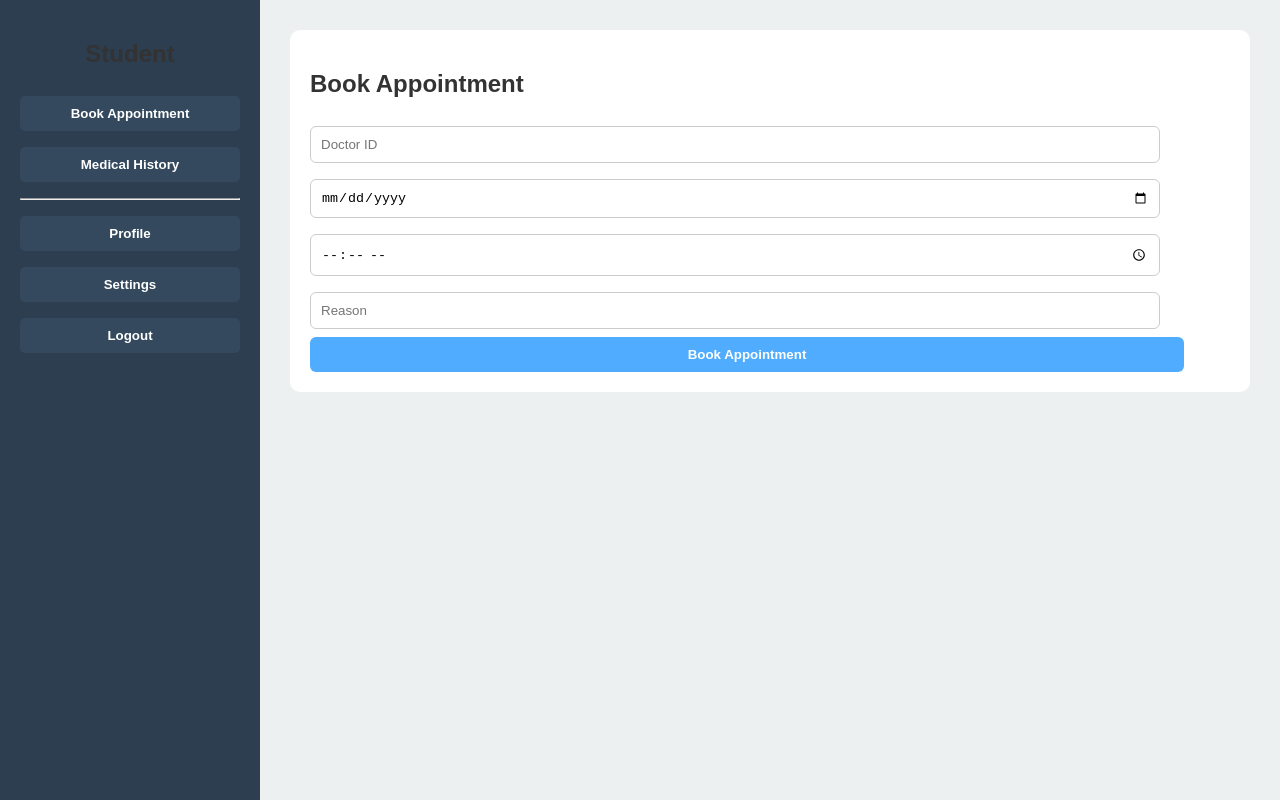
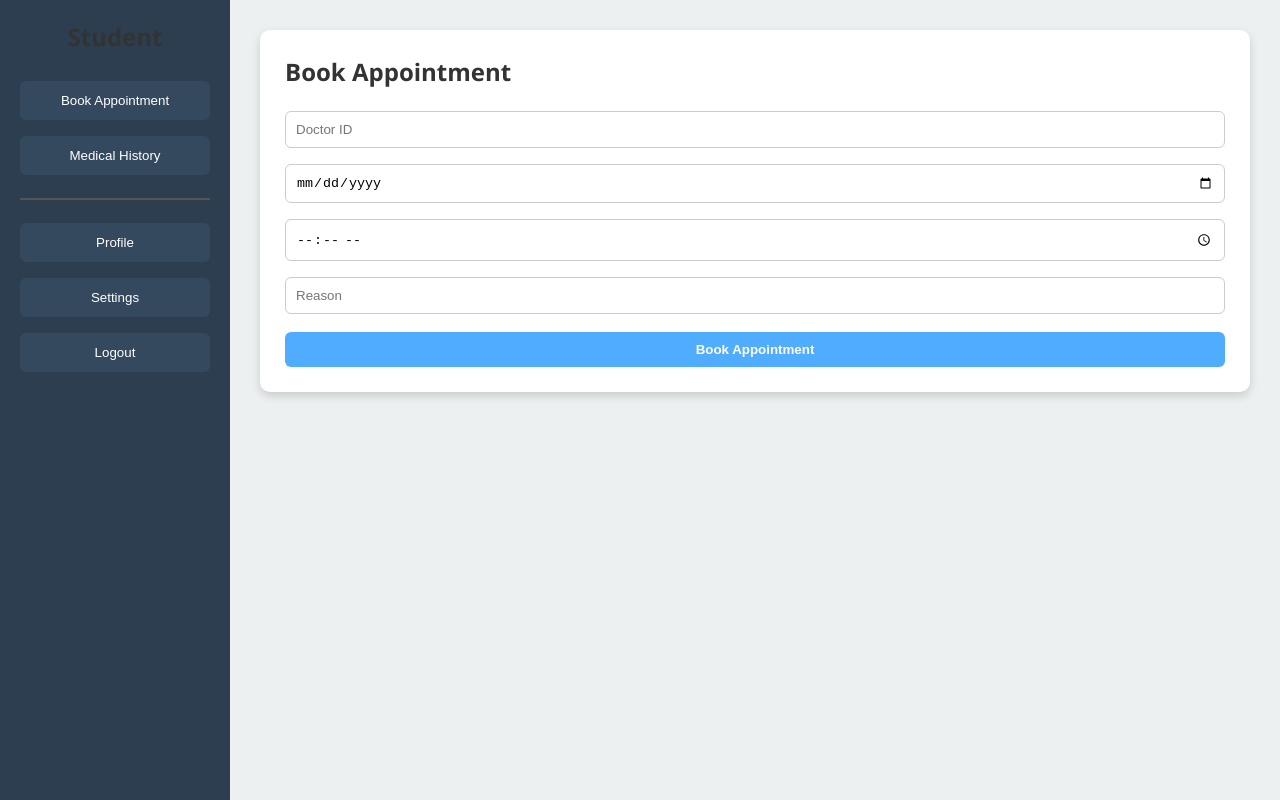
Before and after one commit to NanduriABHIRAM/health-center-app, a plain HTML site: page frontend/book.appointment.html in a window 1280 px wide. Drawn offline with Linux system fonts and the light colour scheme.

Commit message:
added UI screens and made a demo database also made login screen better

```diff
--- a/frontend/css/styles.css
+++ b/frontend/css/styles.css
@@ -1,39 +1,68 @@
-body {
-    font-family: Arial, sans-serif;
-    background: linear-gradient(to right, #4facfe, #00f2fe);
+/* RESET */
+* {
     margin: 0;
     padding: 0;
+    box-sizing: border-box;
 }
 
-
-.container {
-    width: 350px;
-    margin: 100px auto;
-    background: white;
-    padding: 25px;
-    border-radius: 10px;
-    box-shadow: 0px 4px 15px rgba(0,0,0,0.2);
-    text-align: center;
+/* BODY */
+body {
+    font-family: 'Segoe UI', Arial, sans-serif;
+    background: linear-gradient(to right, #4facfe, #00f2fe);
+    height: 100vh;
 }
 
-/* Headings */
-h1, h2 {
+/* ================= LOGIN ================= */
+
+.login-container {
+    display: flex;
+    justify-content: center;
+    align-items: center;
+    height: 100vh;
+}
+
+/* LOGIN CARD */
+.login-card {
+    width: 360px;
+    background: white;
+    padding: 30px;
+    border-radius: 12px;
+    text-align: center;
+    box-shadow: 0px 10px 30px rgba(0,0,0,0.2);
+    animation: fadeIn 0.6s ease-in-out;
+}
+
+/* TITLE */
+.login-card h1 {
+    margin-bottom: 5px;
     color: #333;
 }
 
-/* Inputs */
-input, select {
-    width: 90%;
+.subtitle {
+    color: gray;
+    margin-bottom: 20px;
+}
+
+/* INPUTS */
+.login-card input,
+.login-card select {
+    width: 100%;
     padding: 10px;
-    margin: 8px 0;
+    margin: 10px 0;
     border-radius: 6px;
     border: 1px solid #ccc;
     outline: none;
+    transition: 0.2s;
 }
 
-/* Button */
-button {
-    width: 95%;
+.login-card input:focus,
+.login-card select:focus {
+    border-color: #4facfe;
+}
+
+/* BUTTON */
+.login-card button {
+    width: 100%;
     padding: 10px;
     background: #4facfe;
     border: none;
@@ -44,28 +73,123 @@ button {
     transition: 0.3s;
 }
 
-button:hover {
+.login-card button:hover {
     background: #007bff;
 }
 
-
+/* MESSAGE */
 #msg {
     margin-top: 10px;
     color: red;
 }
 
+/* ================= DASHBOARD ================= */
+
+.layout {
+    display: flex;
+    height: 100vh;
+}
+
+/* SIDEBAR */
+.sidebar {
+    width: 230px;
+    background: #2c3e50;
+    color: white;
+    padding: 20px;
+    display: flex;
+    flex-direction: column;
+}
+
+.sidebar h2 {
+    text-align: center;
+    margin-bottom: 20px;
+}
+
+/* SIDEBAR BUTTONS */
+.sidebar button {
+    width: 100%;
+    margin: 8px 0;
+    padding: 12px;
+    border: none;
+    background: #34495e;
+    color: white;
+    cursor: pointer;
+    border-radius: 6px;
+    transition: 0.3s;
+}
+
+.sidebar button:hover {
+    background: #1abc9c;
+}
+
+/* SEPARATOR */
+.sidebar hr {
+    margin: 15px 0;
+    border: 0.5px solid #555;
+}
+
+/* MAIN AREA */
+.main {
+    flex: 1;
+    padding: 30px;
+    background: #ecf0f1;
+    overflow-y: auto;
+}
+
+/* SECTION BOX */
+.section {
+    background: white;
+    padding: 25px;
+    border-radius: 10px;
+    box-shadow: 0px 4px 10px rgba(0,0,0,0.15);
+}
+
+/* HEADINGS */
+h2 {
+    margin-bottom: 15px;
+    color: #333;
+}
+
+/* INPUTS INSIDE DASHBOARD */
+.section input {
+    width: 100%;
+    padding: 10px;
+    margin: 8px 0;
+    border-radius: 6px;
+    border: 1px solid #ccc;
+}
+
+/* BUTTON INSIDE DASHBOARD */
+.section button {
+    width: 100%;
+    padding: 10px;
+    background: #4facfe;
+    border: none;
+    color: white;
+    font-weight: bold;
+    border-radius: 6px;
+    cursor: pointer;
+    margin-top: 10px;
+}
+
+.section button:hover {
+    background: #007bff;
+}
+
+/* ================= TABLE ================= */
 
 table {
-    width: 80%;
-    margin: 30px auto;
+    width: 100%;
+    margin-top: 20px;
     border-collapse: collapse;
     background: white;
-    box-shadow: 0px 4px 10px rgba(0,0,0,0.2);
+    border-radius: 8px;
+    overflow: hidden;
+    box-shadow: 0px 4px 10px rgba(0,0,0,0.15);
 }
 
 th, td {
     padding: 12px;
-    border: 1px solid #ddd;
     text-align: center;
 }
 
@@ -73,49 +197,32 @@ th {
     background: #4facfe;
     color: white;
 }
-/* Layout */
-.layout {
-    display: flex;
-    height: 100vh;
+
+tr:nth-child(even) {
+    background: #f2f2f2;
 }
 
-/* Sidebar */
-.sidebar {
-    width: 220px;
-    background: #2c3e50;
-    color: white;
-    padding: 20px;
+/* ================= LINKS ================= */
+
+a {
+    text-decoration: none;
+    color: #007bff;
+    font-weight: bold;
 }
 
-.sidebar h2 {
-    text-align: center;
+a:hover {
+    text-decoration: underline;
 }
 
-.sidebar button {
-    width: 100%;
-    margin: 8px 0;
-    padding: 10px;
-    border: none;
-    background: #34495e;
-    color: white;
-    cursor: pointer;
-    border-radius: 5px;
+/* ================= ANIMATION ================= */
+
+@keyframes fadeIn {
+    from {
+        opacity: 0;
+        transform: translateY(20px);
+    }
+    to {
+        opacity: 1;
+        transform: translateY(0);
+    }
 }
-
-.sidebar button:hover {
-    background: #1abc9c;
-}
-
-/* Main */
-.main {
-    flex: 1;
-    padding: 30px;
-    background: #ecf0f1;
-}
-
-/* Sections */
-.section {
-    background: white;
-    padding: 20px;
-    border-radius: 10px;
-}
```
Also changed, not shown: frontend/index.html (+9 -5 lines), frontend/js/auth.js (+31 -12 lines).
